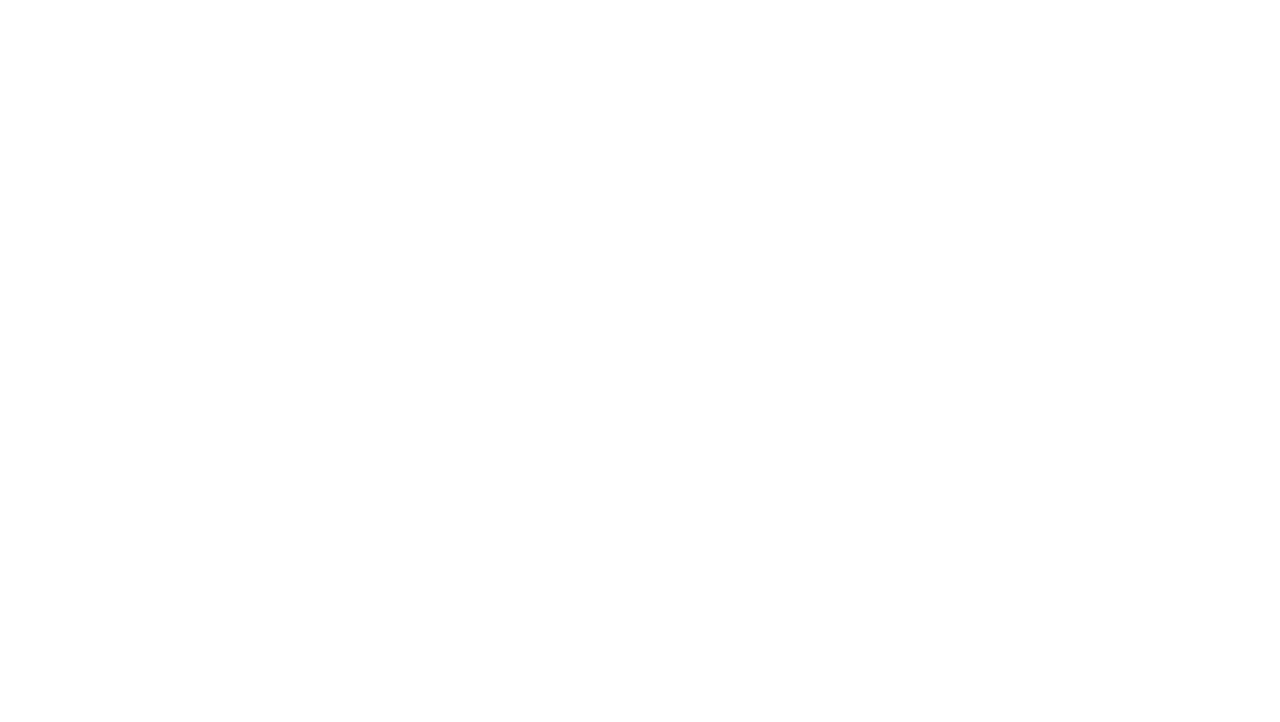
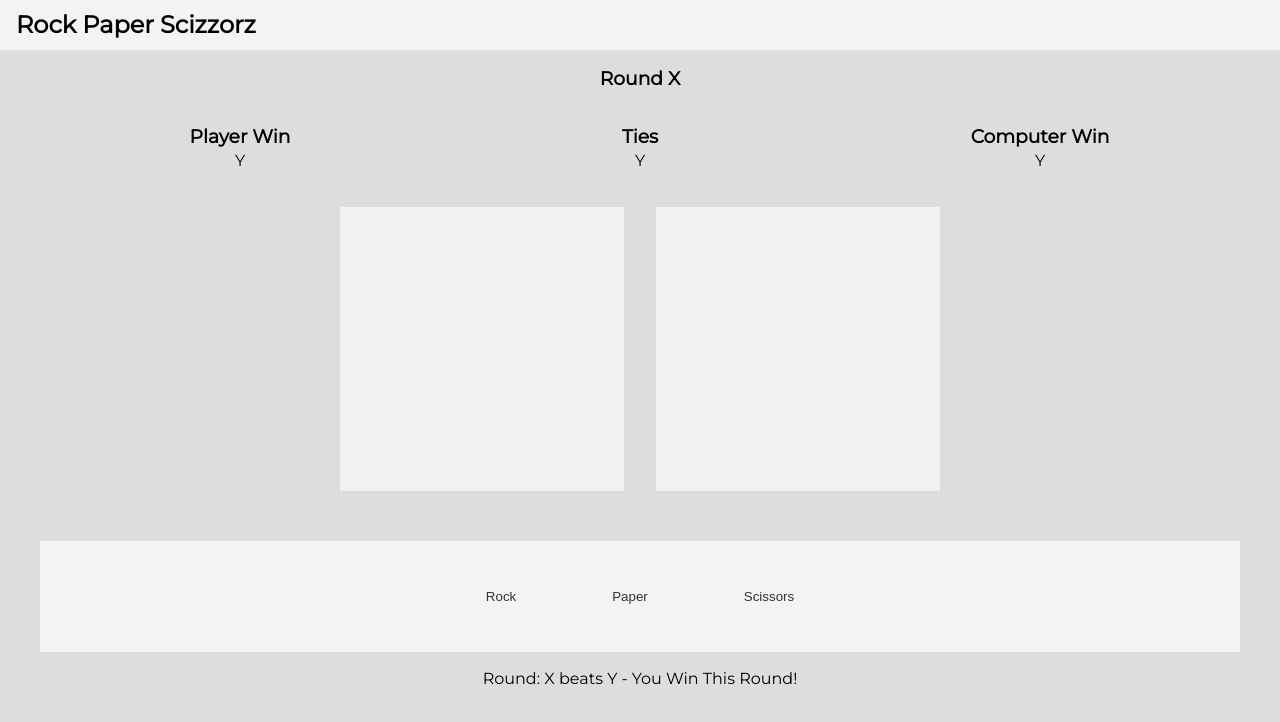
Before and after one commit to totallycrow/rock-paper-scissors, a plain HTML site: page index.html in a window 1280 px wide. Drawn offline with Linux system fonts and the light colour scheme.

Commit message:
Added base ui markup

```diff
--- /dev/null
+++ b/css/style.css
@@ -0,0 +1,116 @@
+* {
+    margin: 0;
+    padding: 0;
+    box-sizing: border-box;
+}
+
+body {
+    font-family: 'Montserrat', sans-serif;
+    line-height: 1.4;
+}
+
+img {
+    width: 100%;
+}
+
+button {
+
+    border: none;
+    background: inherit;
+
+}
+
+a {
+    color:#333;
+    text-decoration: none;
+
+}
+
+/* Navbar/Header */
+#navbar {
+    height: 50px;
+}
+#navbar div {
+    display: flex;
+    justify-content: left;
+    align-items: center;
+    height: 100%;
+    width: 100%;
+    padding: 1rem;
+    background: #f3f3f3;
+}
+
+
+
+/* Main Body */
+
+#main-body {
+    height: calc(100vh - 50px);
+    background: #ddd;
+}
+
+#main-body .main-container {
+    height: 100%;
+    max-width: 1200px;
+    margin: auto;
+}
+
+#main-body .main-container .round {
+    text-align: center;
+    padding: 1rem;
+}
+
+/* Scores Box */
+
+#main-body .main-container .scores {
+    display: flex;
+    align-items: center;
+    justify-content: center;
+    text-align: center;
+}
+
+#main-body .main-container .scores .scores-box {
+    flex: 1;
+    padding: 1rem 2rem;
+}
+
+/* Selection Image Box */
+
+#main-body .main-container .selection {
+    height: 40vh;
+    display: flex;
+    padding: 2rem;
+    align-items: center;
+    justify-content: center;
+
+}
+
+#main-body .main-container .selection .select-left,
+#main-body .main-container .selection .select-right {
+    background: #f1f1f1;
+    height: 0;
+    width: 25%;
+    padding-bottom: 25%;
+    margin: 1rem;
+    flex-wrap: nowrap;
+}
+
+#main-body .main-container .controls {
+    margin-top: 2rem;
+    padding: 2rem;
+    display: flex;
+    background: #f3f3f3;
+    align-items: center;
+    justify-content: center;
+    text-align: center;
+}
+
+#main-body .main-container .controls button {
+    padding: 1rem 3rem;
+}
+
+/* Rounds Count */
+#main-body .main-container .footer {
+    text-align: center;
+    padding: 1rem;
+}
--- a/index.html
+++ b/index.html
@@ -4,9 +4,69 @@
     <meta charset="UTF-8">
     <meta name="viewport" content="width=device-width, initial-scale=1.0">
     <meta http-equiv="X-UA-Compatible" content="ie=edge">
+    <link href="https://fonts.googleapis.com/css?family=Montserrat&display=swap" rel="stylesheet">
+    <link rel="stylesheet" href="css/style.css">
+
     <title>Rock Paper Scissors Game</title>
 </head>
 <body>
+    <nav id="navbar">
+        <div>
+            <h1>Rock Paper Scizzorz</h1>
+        </div>
+    </nav>
+    <section id="main-body">
+        <div class="main-container">
+            <div class="round">
+                <h3>Round <span class="round-num">X</span> </h3>
+            </div>
+
+            <!-- Scores Box -->
+
+            <div class="scores">
+                <div class="scores-box">
+                    <h3>Player Win</h3>
+                    <p><span class="win">Y</span></p>
+                </div>
+                <div class="scores-box">
+                    <h3>Ties</h3>
+                    <p><span class="tie">Y</span></p>
+                </div>
+                <div class="scores-box">
+                    <h3>Computer Win</h3>
+                    <p><span class="comp-win">Y</span></p>
+                </div>
+            </div>
+
+            <!-- Selection Images Box -->
+            <div class="selection">
+                <div class="select-left">
+
+                </div>
+                <div class="select-right"></div>
+            </div>
+            <div class="controls">
+                <button class="btn-rock">
+                    <a href="#" class="rock">Rock</a>
+                </button>
+                <button class="btn-paper">
+                    <a href="#" class="paper">Paper</a>
+                </button>
+                <button class="btn-scissors">
+                    <a href="#" class="scissors">Scissors</a>
+                </button>
+            </div>
+            <div class="footer">
+                <p>Round: <span class="who-wins">X beats Y - You Win This Round!</span></p>
+            </div>
+
+
+
+
+
+
+        </div>
+    </section>
 
 
     <script src="js/main.js"></script>
```
